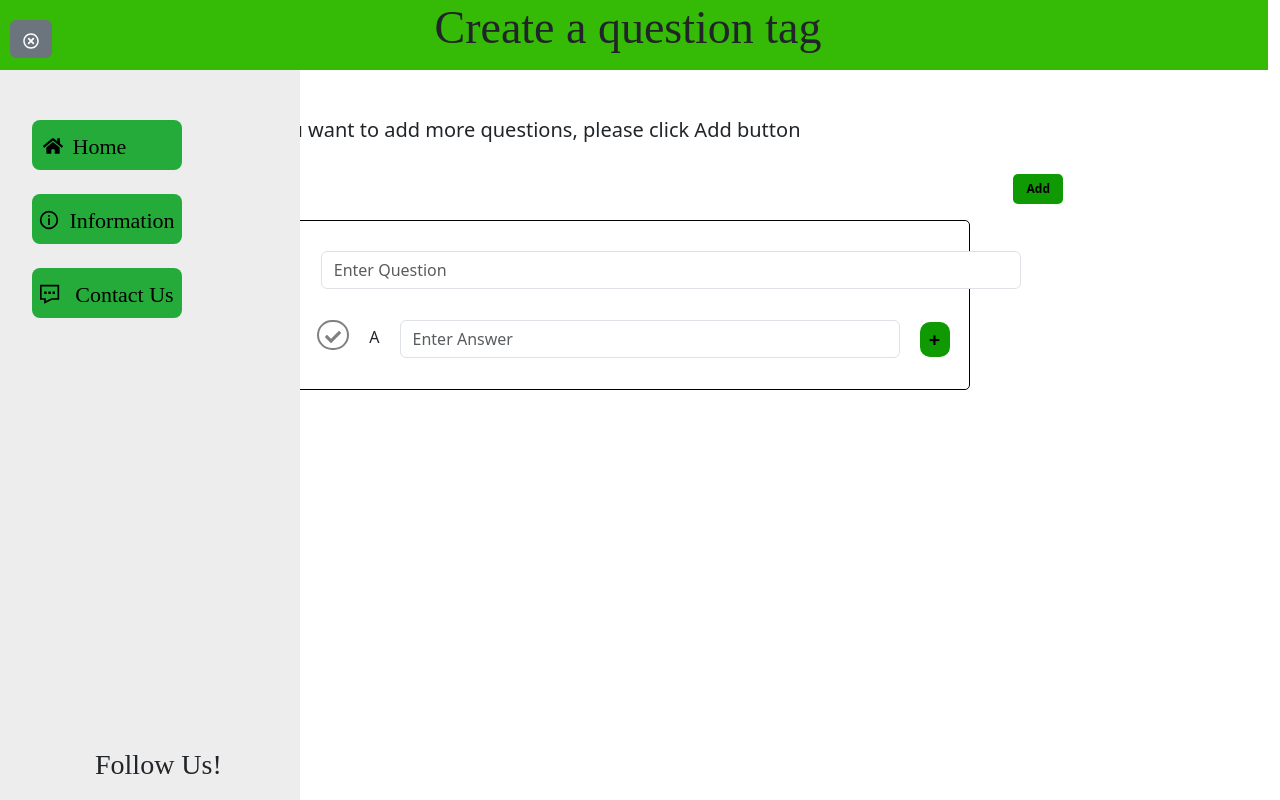
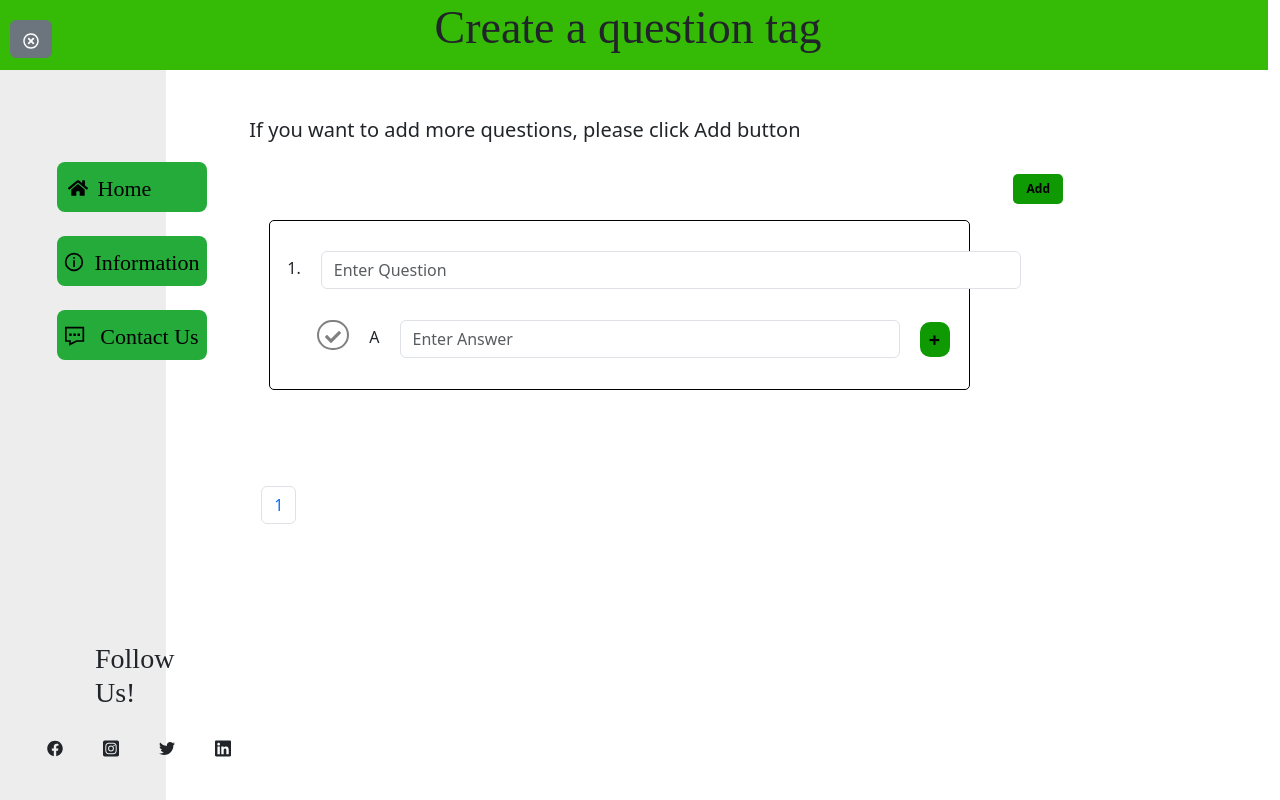
Before and after one commit to AysuDemirci/question_page, a React (Create React App) app: page / in a window 1280 px wide. Both pictures are taken after a click on the button 31 px from the left and 39 px from the top of the page. Built offline with nearby package versions, Linux system fonts and the light colour scheme; a web font is replaced by a local one.

Commit message:
added pagination and some bugs resolved

```diff
--- /dev/null
+++ b/src/Components/Pagination.js
@@ -0,0 +1,22 @@
+import React from "react";
+
+export default function Pagination(props) {
+    const { postsPerPage, totalPosts, paginate }=props
+  const pageNumbers = [];
+  for (let i = 1; i<=Math.ceil(totalPosts / postsPerPage); i++) {
+    pageNumbers.push(i);
+  }
+  return (
+    <nav>
+      <ul className="pagination">
+        {pageNumbers.map((number) => (
+          <li key={number} className="page-item">
+            <a onClick={() => paginate(number)} href="!#" className="page-link">
+              {number}
+            </a>
+          </li>
+        ))}
+      </ul>
+    </nav>
+  );
+}
--- a/src/Components/QuestionTag.js
+++ b/src/Components/QuestionTag.js
@@ -2,6 +2,7 @@
 import { Input, Row, Col, Container } from "reactstrap";
 import { v4 as uuidv4 } from "uuid";
 import { FaCheck } from "react-icons/fa";
+import Pagination from "./Pagination";
 
 export default function QuestionTag() {
   const [uniqueId, setUniqueId] = useState(uuidv4());
@@ -14,6 +15,17 @@
     },
   ]);
   const [alphabet, setAlphabet] = useState(["A"]);
+
+  const [currentPage, setCurrentPage] = useState(1);
+  const [postsPerPage] = useState(6);
+
+  //get current page
+  const indexOfLastPost = currentPage * postsPerPage;
+  const indexOfFirstPost = indexOfLastPost - postsPerPage;
+  const currentInputList = inputList.slice(indexOfFirstPost, indexOfLastPost);
+
+  //change page
+  const paginate = (pageNumber) => setCurrentPage(pageNumber);
 
   function correctAnswer(questionIndex, answerIndex) {
     const updatedInputList = [...inputList];
@@ -46,7 +58,7 @@
       {
         id: questionUniqueId,
         question: "",
-        answers: [{ id: uniqueId, answer: "" }],
+        answers: [{ id: uniqueId, answer: "", isCorrectAnswer: false }],
       },
     ]);
     setUniqueId(uuidv4());
@@ -88,8 +100,8 @@
   return (
     <Container>
       <div>
-        {inputList.map((x, i) => {
-          console.log(inputList);
+        {currentInputList.map((x, i) => {
+
           return (
             <div>
               <Col md="8" style={{ marginLeft: "20px" }}>
@@ -103,7 +115,7 @@
                   }}
                 >
                   <li>
-                    {" "}
+
                     {inputList.length - 1 === i && (
                       <button
                         style={{ marginLeft: "200px" }}
@@ -251,6 +263,13 @@
         })}
 
         <br />
+        <div>
+          <Pagination
+            postsPerPage={postsPerPage}
+            totalPosts={inputList.length}
+            paginate={paginate}
+          />
+        </div>
       </div>
     </Container>
   );
--- a/src/Components/SideNavbar.js
+++ b/src/Components/SideNavbar.js
@@ -19,11 +19,11 @@
     if (!isMenuOpen) {
       setIsMenuOpen(true);
       setStyle({
-        width: "300px",
+        width: "13%",
         backgroundColor: "#ededed",
-        height: "1065px",
+        height: "100%",
         position: "fixed",
-        marginTop: "0px",
+
       });
     } else {
       setIsMenuOpen(false);
@@ -40,7 +40,7 @@
       </Button>
       {isMenuOpen && (
         <div>
-          <ul style={{ marginTop: "50px" }}>
+          <ul style={{ marginTop: "55%",marginLeft:"15%" }}>
             <li className="animation-li">
               <a href="/" className="ahref">
                 <FaHome className="icons" />
@@ -65,7 +65,7 @@
             </li>
           </ul>
 
-          <div style={{ marginTop: "430px" }}>
+          <div style={{ marginTop: "170%" }}>
             <h3
               style={{
                 marginLeft: "95px",
@@ -75,7 +75,7 @@
             >
               Follow Us!
             </h3>
-            <ul style={{ display: "flex", listStyle: "none", gap: "25px" }}>
+            <ul style={{ display: "flex", listStyle: "none", gap: "25px",  }}>
               <li>
                 <FaFacebook className="follow-icons" />
               </li>
--- a/src/Style.css
+++ b/src/Style.css
@@ -66,12 +66,6 @@
 
 }
 
-@keyframes myMove{
-  0% {left:0px; top:0px}
-  100%{left: 45px;top: 0px;}
-
-  }
-
 .animation-li{
 position: relative;
 
@@ -82,7 +76,6 @@
 font-weight: 500;
 font-size: 22px;
 background-color: #24AB3A;
-animation-fill-mode: forwards;
 padding: 10px 0px 0px 0px;
 font-family: 'Delicious Handrawn', cursive;
 border-radius: 8px;
```
